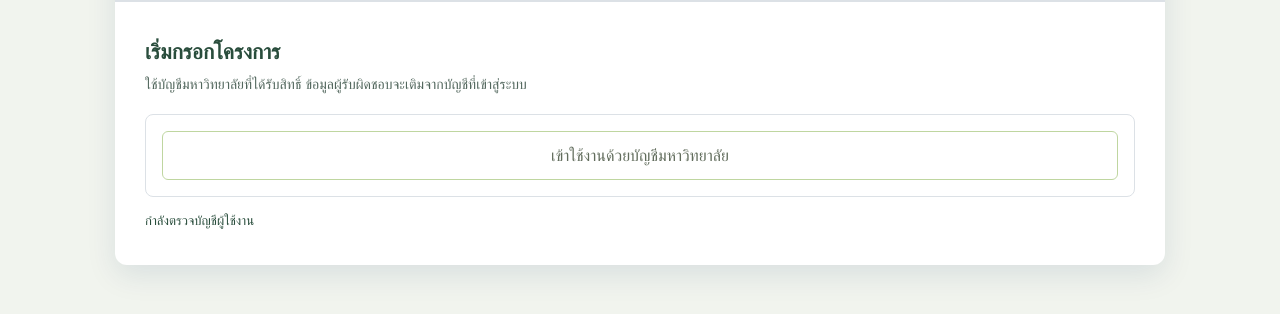
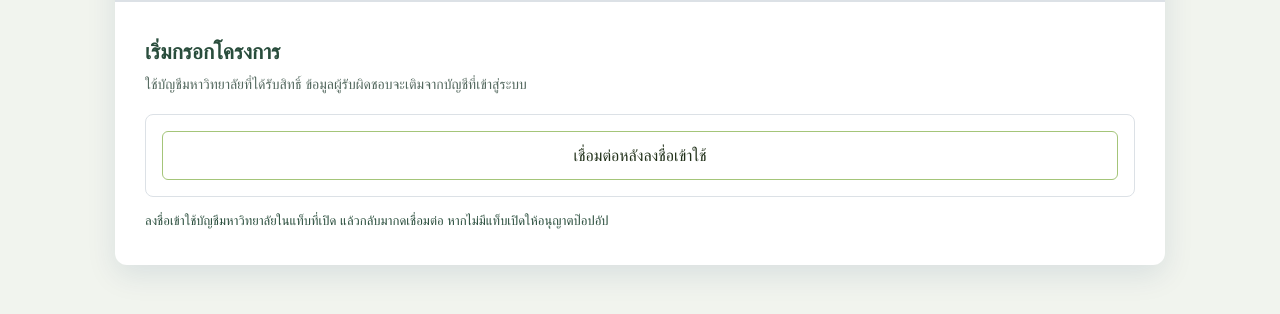
Before and after one commit to oppemu/OPPE-01-F-03-01_Annual-Objectives-and-Programs-Proposal-Form, a plain HTML site: page index.html in a window 1280 px wide. Both pictures are taken after a click on the button "เข้าใช้งานด้วยบัญชีมหาวิทยาลัย". Shown: the part 278-592 px from the top of the page. Drawn offline with Linux system fonts and the light colour scheme; a web font is replaced by a local one.

Commit message:
Add files via upload

```diff
--- a/app.js
+++ b/app.js
@@ -57,7 +57,19 @@ function documents(result){
  const a=document.createElement('a');a.href=u.href;a.textContent='เปิดตัวอย่าง PDF / ดาวน์โหลด';a.target='_blank';a.rel='noopener';box.appendChild(a);
 }
 
+let projectSignInOpened=false;
 async function connect(){
+ if(!projectSignInOpened){
+  try{
+   const url=ProjectTransport.loginUrl();
+   window.open(url,'_blank','noopener,noreferrer');
+   projectSignInOpened=true;
+   document.querySelector('#connect').textContent='เชื่อมต่อหลังลงชื่อเข้าใช้';
+   message('ลงชื่อเข้าใช้บัญชีมหาวิทยาลัยในแท็บที่เปิด แล้วกลับมากดเชื่อมต่อ หากไม่มีแท็บเปิดให้อนุญาตป๊อปอัป');
+  }catch(e){message(e.message);}
+  return;
+ }
+
  if(busy)return;busy=true;applyLock();message('กำลังตรวจบัญชีผู้ใช้งาน');
  try{
   await ProjectTransport.reconnect();
--- a/config.js
+++ b/config.js
@@ -1 +1 @@
-window.APP_CONFIG = { webAppUrl: 'https://script.google.com/a/macros/mahidol.ac.th/s/AKfycbybzYVdyUgNee_v6yIsF8aLX4aqjVenbd31jiibcJbi9mWgmqALEYPNK5YbO1IotU5Z/exec' }; // ใส่ URL /exec หลังผู้ใช้ Deploy โค้ดล่าสุดด้วยตนเอง ไม่ใช้ deployment รุ่นเก่า
+window.APP_CONFIG = { webAppUrl: 'https://script.google.com/a/macros/mahidol.ac.th/s/AKfycbw9UuVMtQLXbpKoqI1NlDDJS018q-DoUzkqwz4vmUrcGXRyWWLJ42R6S7QCvmnMipWS/exec' };
--- a/index.html
+++ b/index.html
@@ -1,2 +1,2 @@
 <!doctype html><html lang="th"><head><meta charset="utf-8"><meta name="viewport" content="width=device-width,initial-scale=1"><title>OPPE-01-P-03-แบบเสนอแผนงานและโครงการประจำปี</title><link rel="stylesheet" href="style.css"><link rel="stylesheet" href="theme-unified.css"><link rel="stylesheet" href="division-theme.css"><link rel="stylesheet" href="contractor-layout.css?v=45"><link rel="stylesheet" href="pdf-report.css?v=56"></head><body><div class="contractor-shell"><header><img class="division-logo" src="assets/physical-environment-logo.png" alt="กองกายภาพและสิ่งแวดล้อม มหาวิทยาลัยมหิดล"><h1>OPPE-01-P-03-แบบเสนอแผนงานและโครงการประจำปี</h1><p>จัดทำเพื่อแนบเอกสารขออนุมัติในหลักการประกอบการอนุมัติโครงการ</p><p style="margin-top:8px;font-size:13px">กำกับดูแลโดย ระเบียบปฏิบัติ OPPE-01-P-03 การจัดการวัตถุประสงค์และแผนงาน Objectives and Programs Management</p></header><div class="layout"><nav class="side" aria-label="ขั้นตอน"></nav><main><div class="project-tools-row"><div id="projectToolbar" class="toolbar no-print"></div><div id="pdfToolbar" class="toolbar no-print"></div></div><div class="card"><div id="screen"></div><div class="status" id="status" role="status"></div><div id="pendingActions" class="toolbar no-print"></div><div id="documents" class="toolbar no-print"></div><div class="actions"><button class="secondary" id="back">← ย้อนกลับ</button><button class="secondary" id="save">บันทึกร่าง</button><button id="next">ถัดไป →</button></div></div></main></div>
-</div><script src="config.js"></script><script src="transport.js"></script><script src="budget-format.js"></script><script src="pdf-preview.js?v=56"></script><script src="local-report.js?v=56"></script><script src="vendor/pdfmake/pdfmake.min.js"></script><script src="vendor/pdfmake/project-fonts.js"></script><script src="project-pdf.js?v=56"></script><script src="app.js?v=56"></script><script src="select-popup.js"></script></body></html>
+</div><script src="config.js?v=65"></script><script src="transport.js"></script><script src="budget-format.js"></script><script src="pdf-preview.js?v=56"></script><script src="local-report.js?v=56"></script><script src="vendor/pdfmake/pdfmake.min.js"></script><script src="vendor/pdfmake/project-fonts.js"></script><script src="project-pdf.js?v=56"></script><script src="app.js?v=56"></script><script src="select-popup.js"></script></body></html>
--- a/transport.js
+++ b/transport.js
@@ -24,7 +24,7 @@
     nonce=random();u.searchParams.set('origin',location.origin);u.searchParams.set('nonce',nonce);
     readyPromise=new Promise((resolve,reject)=>{resolveReady=resolve;rejectReady=reject;});
     frame=document.createElement('iframe');frame.title='การเชื่อมต่อข้อมูลโครงการ';frame.hidden=true;frame.src=u.href;document.body.appendChild(frame);
-    readyTimer=setTimeout(()=>{rejectReady(Error('เชื่อมต่อไม่ได้ กรุณาลงชื่อเข้าใช้ Google แล้วลองอีกครั้ง'));readyPromise=null;},30000);
+    readyTimer=setTimeout(()=>{rejectReady(Error('เชื่อมต่อไม่ได้หลังลงชื่อเข้าใช้ กรุณาตรวจสิทธิ์และเวอร์ชันดีพลอย Apps Script รวมถึงการอนุญาตแสดงผลใน iframe'));readyPromise=null;},30000);
     return readyPromise;
   }
   root.addEventListener('message',event=>{
```
